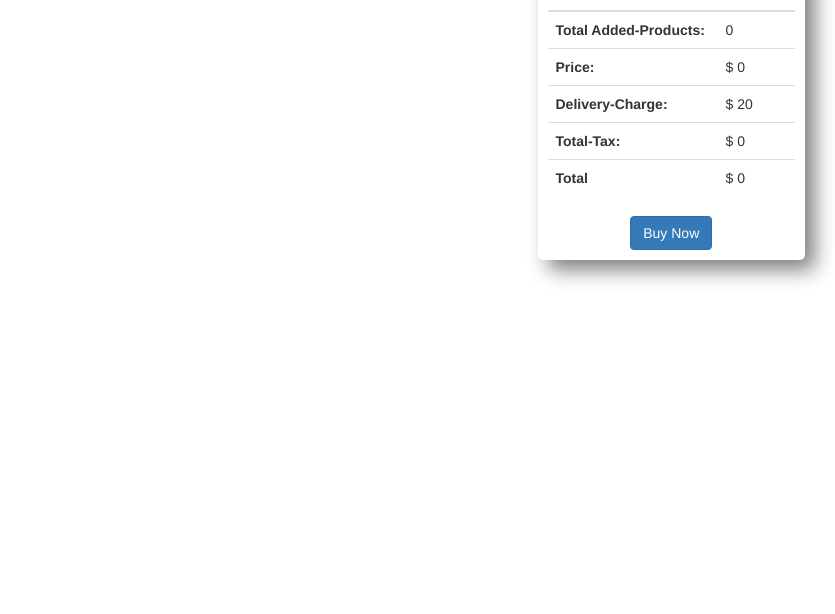
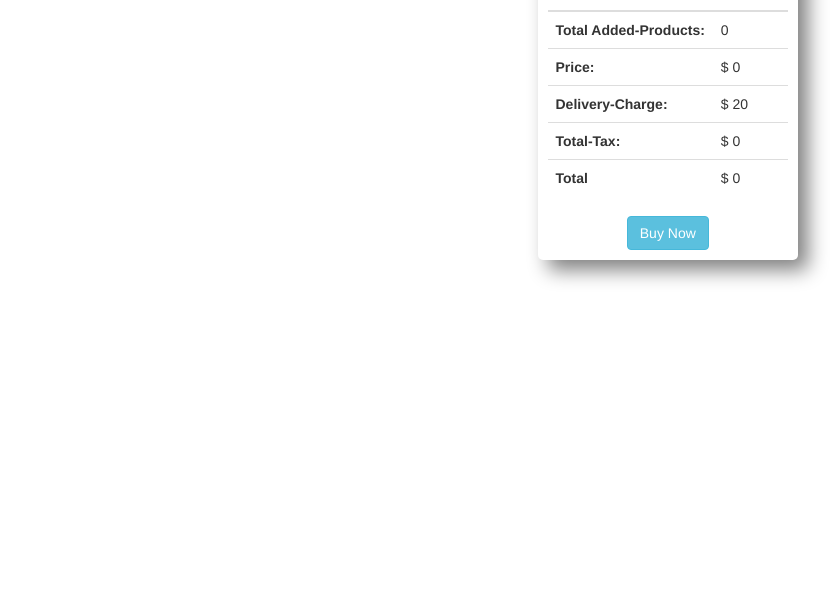
Before and after one commit to sharifok1/Ass-7-Store_bug_fixed, a plain HTML site: page index.html in a window 1280 px wide. Shown: the part 186-800 px from the top of the page, without its empty margins (445-1280 px from the left). Drawn offline with nearby package versions, Linux system fonts and the light colour scheme; no server answers.

Commit message:
update branch

```diff
--- a/css/style.css
+++ b/css/style.css
@@ -101,7 +101,7 @@ body {
   box-shadow: 10px 10px 20px gray;
   border-radius: 5px;
   margin-right: 30px;
-  /* position: fixed; */
+  position: fixed;
 }
 .cart-main {
   padding-right: 30px;
--- a/index.html
+++ b/index.html
@@ -86,7 +86,7 @@
             </tbody>
           </table>
           <div class="parces text-center">
-            <button class="btn btn-primary text-center">Buy Now</button>
+            <button class="btn btn-info btn text-center">Buy Now</button>
           </div>
         </div>
       </div>
@@ -96,10 +96,12 @@
 
 
 
+
   <!-- add javascript  file  -->
+
+  <!-- bootstrap js -->
+  <script src="https://cdn.jsdelivr.net/npm/bootstrap@5.1.1/dist/js/bootstrap.bundle.min.js" integrity="sha384-/bQdsTh/da6pkI1MST/rWKFNjaCP5gBSY4sEBT38Q/9RBh9AH40zEOg7Hlq2THRZ" crossorigin="anonymous"></script>
   <script src="./js/app.js"></script>
-  <!-- bootstrap js -->
-
 </body>
 
 </html>
```
